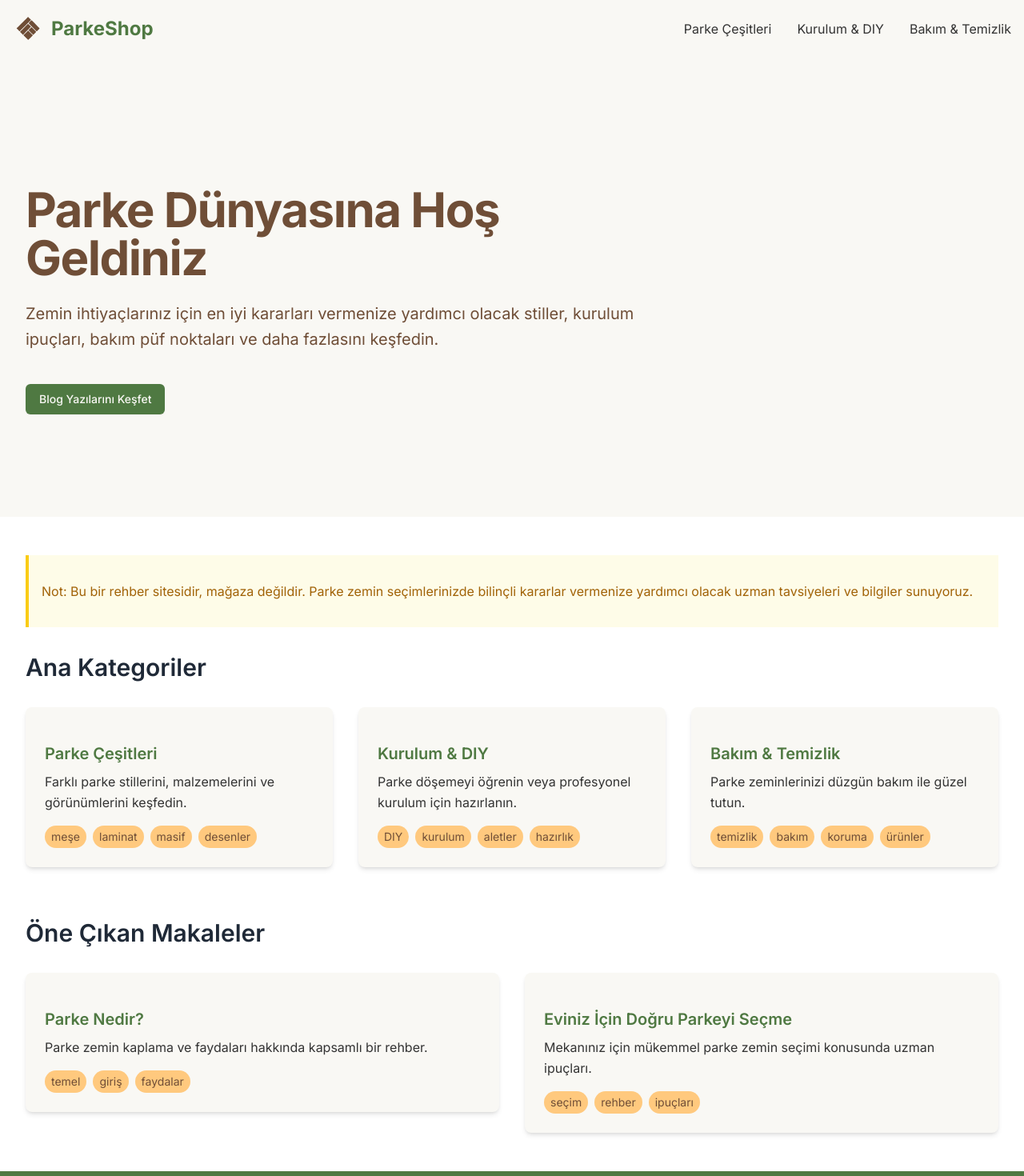
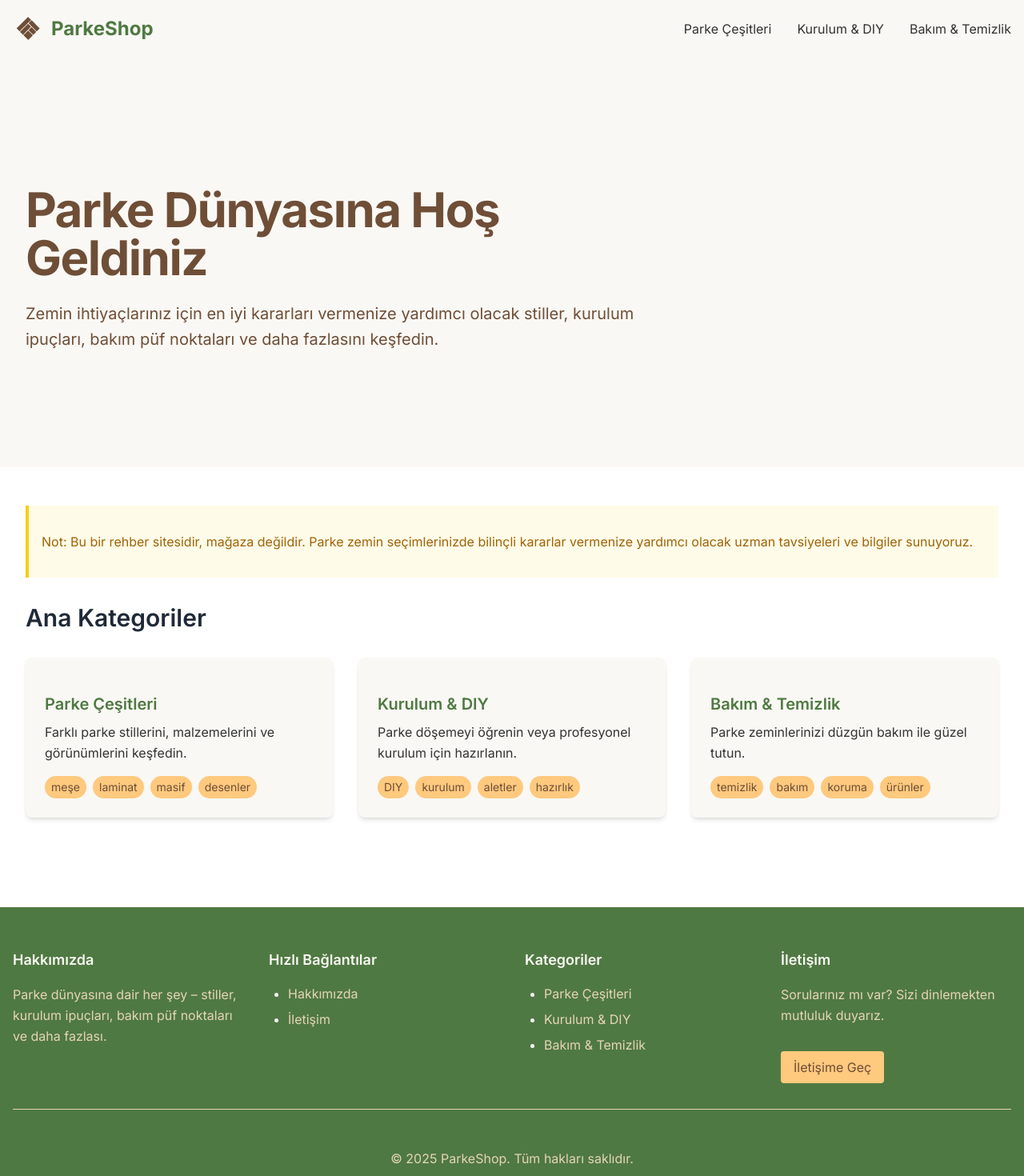
Before and after one commit to mhalitk/parkeshop.com, a Next.js app: page / in a window 1280 px wide. Shown: the top 1470 px of the page at 80% size. Built offline with nearby package versions, Linux system fonts and the light colour scheme.

Commit message:
remove featured articles

```diff
--- a/src/app/page.tsx
+++ b/src/app/page.tsx
@@ -57,7 +57,7 @@ export default function Home() {
       <Hero
         title="Parke Dünyasına Hoş Geldiniz"
         description="Zemin ihtiyaçlarınız için en iyi kararları vermenize yardımcı olacak stiller, kurulum ipuçları, bakım püf noktaları ve daha fazlasını keşfedin."
-        showButton={true}
+        // showButton={true}
       />
 
       <div className="container py-12">
@@ -77,14 +77,14 @@ export default function Home() {
           </div>
         </section>
 
-        <section>
+        {/* <section>
           <h2 className="text-3xl font-semibold text-gray-800 mb-8">Öne Çıkan Makaleler</h2>
           <div className="grid grid-cols-1 md:grid-cols-2 gap-8">
             {featuredArticles.map((article) => (
               <Card key={article.href} {...article} />
             ))}
           </div>
-        </section>
+        </section> */}
       </div>
     </Layout>
   );
```
